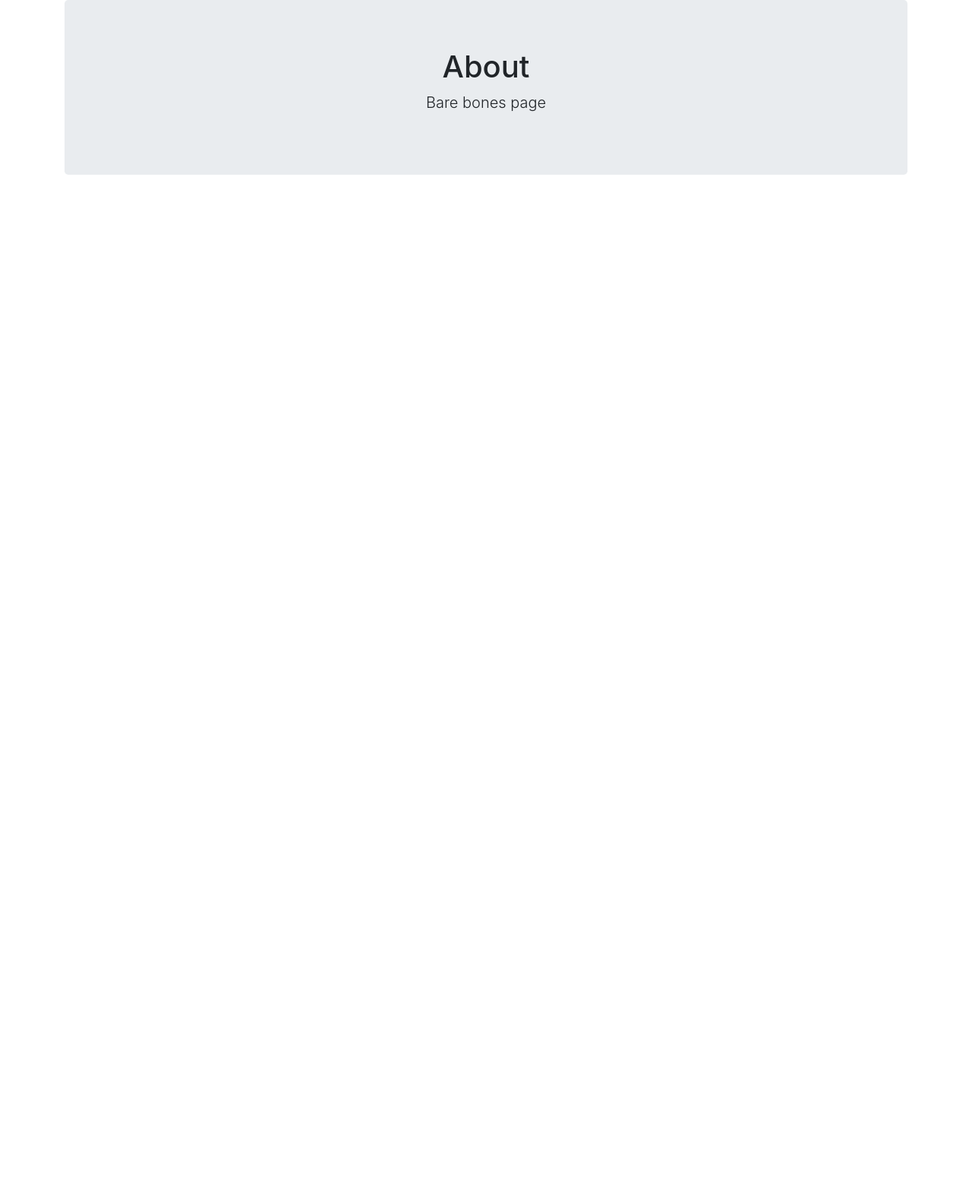
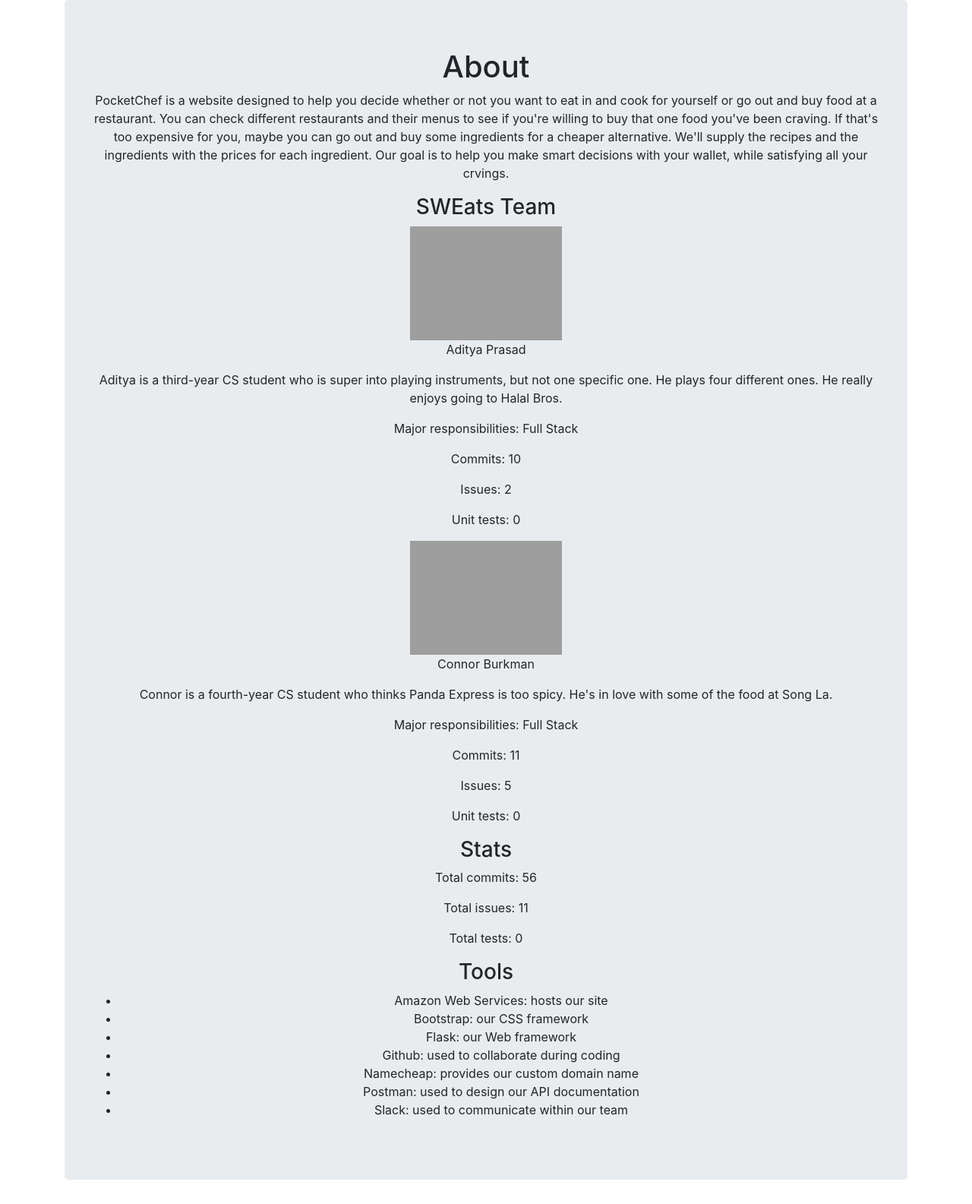
Before and after one commit to Connorlb/IDBSite, a Flask app: page /about in a window 1280 px wide. Shown: the part 56-1641 px from the top of the page at 76% size. Before the commit the page ends 286 px from the top, so only its background shows below. Run offline with Flask 2, Linux system fonts and the light colour scheme; some libraries are stand-ins or nearby versions; grey boxes are pictures that could not be loaded.

Commit message:
trying out the about page

```diff
--- a/pocketchef/app/templates/about.html
+++ b/pocketchef/app/templates/about.html
@@ -3,6 +3,43 @@
 {% block body %}
     <div class="jumbotron text-center">
         <h1>About</h1>
-        <p class="lead">Bare bones page</p>
+		<p>PocketChef is a website designed to help you decide whether or not you want to eat in and cook for yourself or go out and buy food at a restaurant. You can check different restaurants and their menus to see if you're willing to buy that one food you've been craving. If that's too expensive for you, maybe you can go out and buy some ingredients for a cheaper alternative. We'll supply the recipes and the ingredients with the prices for each ingredient. Our goal is to help you make smart decisions with your wallet, while satisfying all your crvings.</p>
+
+		<h3>SWEats Team</h3>
+		<div style="display:inline-block" class="about-block">
+		  <img src="https://vignette.wikia.nocookie.net/phineasandferb/images/9/98/Baljeet.JPG/revision/latest?cb=20170806211609" style="max-width:200px">
+		  <p>Aditya Prasad</p>
+		  <p>Aditya is a third-year CS student who is super into playing instruments, but not one specific one. He plays four different ones. He really enjoys going to Halal Bros.</p>
+		  <p>Major responsibilities: Full Stack</p>
+		  <p>Commits: 10</p>
+		  <p>Issues: 2</p>
+		  <p>Unit tests: 0</p>
+		</div>
+		<div style="display:inline-block" class="about-block">
+		  <img src="static/img/headshot-matt.png" style="max-width:200px">
+		  <p>Connor Burkman</p>
+		  <p>Connor is a fourth-year CS student who thinks Panda Express is too spicy. He's in love with some of the food at Song La.</p>
+		  <p>Major responsibilities: Full Stack</p>
+		  <p>Commits: 11</p>
+		  <p>Issues: 5</p>
+		  <p>Unit tests: 0</p>
+		</div>
+
+		<h3>Stats</h3>
+		<p>Total commits: 56</p>
+		<p>Total issues: 11 </p>
+		<p>Total tests: 0 </p>
+
+		<h3>Tools</h3>
+		<ul>
+		  <li>Amazon Web Services: hosts our site</li>
+		  <li>Bootstrap: our CSS framework</li>
+		  <li>Flask: our Web framework</li>
+		  <li>Github: used to collaborate during coding</li>
+		  <li>Namecheap: provides our custom domain name</li>
+		  <li>Postman: used to design our API documentation</li>
+		  <li>Slack: used to communicate within our team</li>
+		</ul>
+
     </div>
 {% endblock %}
```
